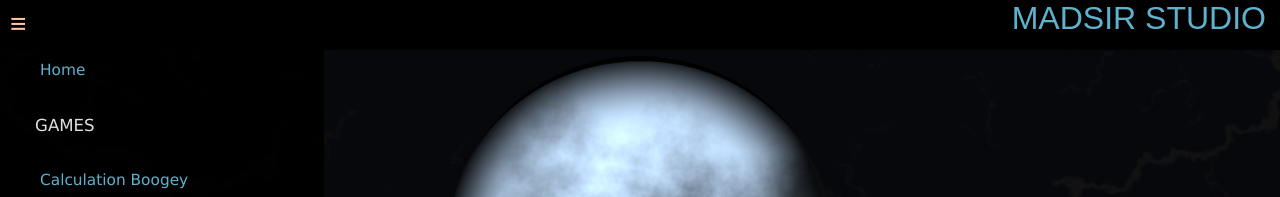
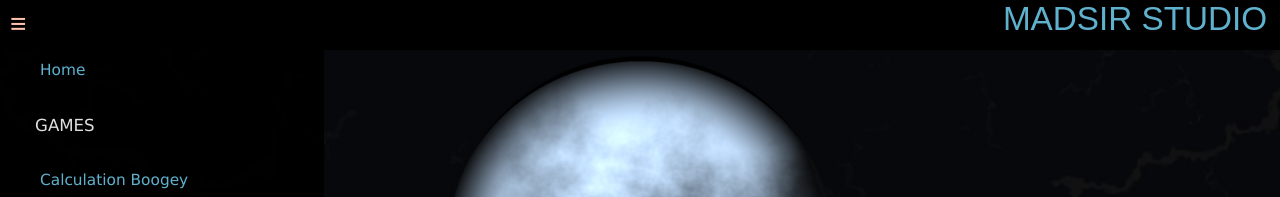
Before and after one commit to Madsir/madsirstudio.github.io, a Jekyll site: the page built from index.html, in a window 1280 px wide. Shown: the top 197 px of the page. Built offline with Jekyll 4.4.1, drawn with Linux system fonts in a browser that asks for light colours.

Commit message:
Update default.html

```diff
--- a/_layouts/default.html
+++ b/_layouts/default.html
@@ -40,13 +40,15 @@
 .rightTitle {
   width: 35%;
   margin-left: auto;
-  margin-right: 1.1%;
+  margin-right: 1%;
+  margin-bottom: 0;
+  margin-top: 0;
   align-items: flex-end;
   align-items: center;
   text-align: right;
   color: #5fb2ce;
   font-family: fantasy;
-  font-size: 2.5em;
+  font-size: 2.6em;
   user-select: none
 
 }
```
